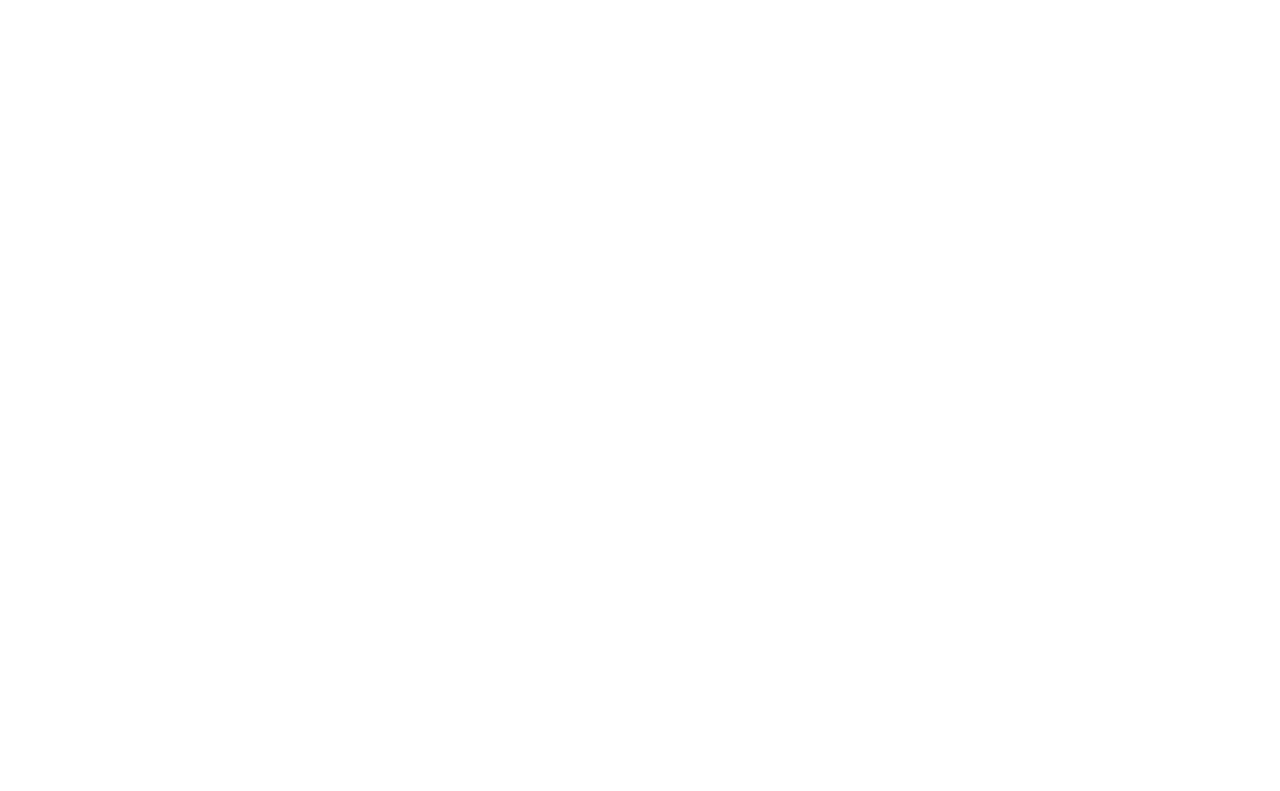
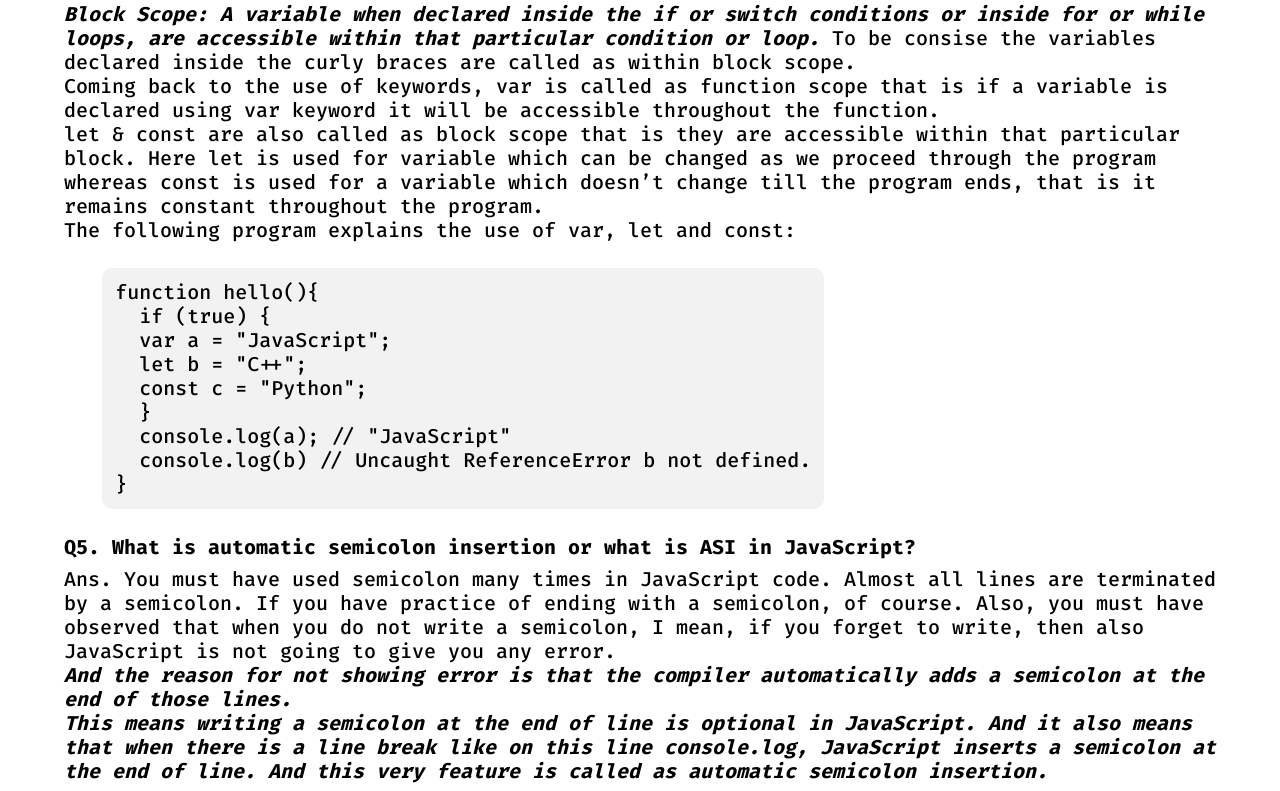
Before and after one commit to rohitkatbamna/jsin, a React (Create React App) app: page / in a window 1280 px wide. Shown: the part 1278-2069 px from the top of the page. Before the commit the page ends 1216 px from the top, so only its background shows below. Built offline with nearby package versions, Linux system fonts and the light colour scheme; the HTML template or start-up script is replaced by a standard one.

Commit message:
01:05 PM Q5 ADDED

```diff
--- a/src/components/jsques1.js
+++ b/src/components/jsques1.js
@@ -73,7 +73,70 @@
 			<Question>
 				Q4. Difference between function scope and block scope ?
 			</Question>
-			<Answer>Ans.</Answer>
+			<Answer>
+				Ans. So, in javascript the whole document is global scope and all the
+				other functions and variables are contained in this global scope.
+				<br />
+				<Bita>
+					Function Scope: When a variable is declared inside a function, it is
+					only accessible within that function and cannot be used outside that
+					function.
+					<br />
+					Block Scope: A variable when declared inside the if or switch
+					conditions or inside for or while loops, are accessible within that
+					particular condition or loop.
+				</Bita>{" "}
+				To be consise the variables declared inside the curly braces are called
+				as within block scope.
+				<br />
+				Coming back to the use of keywords, var is called as function scope that
+				is if a variable is declared using var keyword it will be accessible
+				throughout the function.
+				<br />
+				let &#38; const are also called as block scope that is they are
+				accessible within that particular block. Here let is used for variable
+				which can be changed as we proceed through the program whereas const is
+				used for a variable which doesn’t change till the program ends, that is
+				it remains constant throughout the program.
+				<br />
+				The following program explains the use of var, let and const:
+				<Example>
+					function hello()&#123;
+					<br />
+					<div className="ms-4">
+						if (true) &#123;
+						<br />
+						var a = "JavaScript"; <br />
+						let b = "C++"; <br />
+						const c = "Python"; <br /> &#125;
+						<br />
+						console.log(a); // "JavaScript" <br />
+						console.log(b) // Uncaught ReferenceError b not defined.
+					</div>{" "}
+					&#125;
+				</Example>
+			</Answer>
+			<Question>
+				Q5. What is automatic semicolon insertion or what is ASI in JavaScript?{" "}
+			</Question>
+			<Answer>
+				Ans. You must have used semicolon many times in JavaScript code. Almost
+				all lines are terminated by a semicolon. If you have practice of ending
+				with a semicolon, of course. Also, you must have observed that when you
+				do not write a semicolon, I mean, if you forget to write, then also
+				JavaScript is not going to give you any error.
+				<br />
+				<Bita>
+					And the reason for not showing error is that the compiler
+					automatically adds a semicolon at the end of those lines.
+					<br />
+					This means writing a semicolon at the end of line is optional in
+					JavaScript. And it also means that when there is a line break like on
+					this line console.log, JavaScript inserts a semicolon at the end of
+					line. And this very feature is called as automatic semicolon
+					insertion.
+				</Bita>
+			</Answer>
 		</div>
 	);
 }
```
